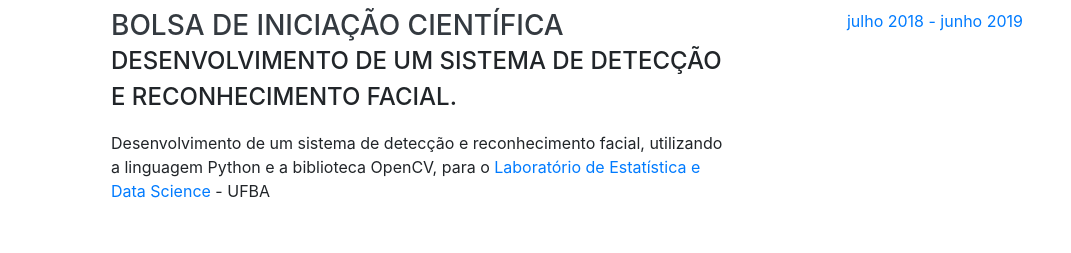
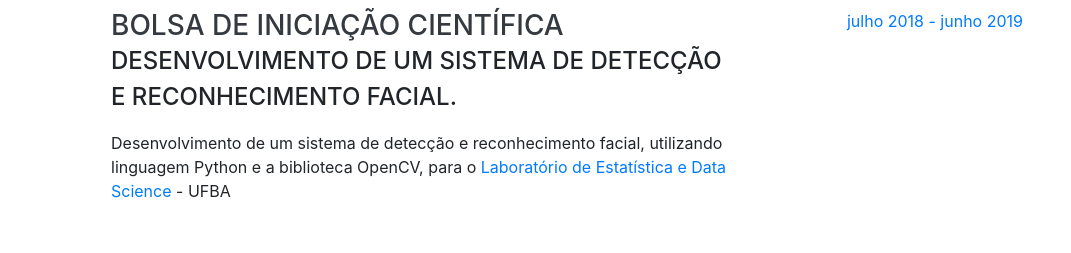
Before and after one commit to krysthianlessa/krysthianlessa.github.io, a website with bundled scripts: page index.html in a window 1280 px wide. Shown: the part 1160-1413 px from the top of the page, without its empty margins (209-1280 px from the left). Built offline with nearby package versions, Linux system fonts and the light colour scheme; a web font is replaced by a local one.

Commit message:
Corrige título

```diff
--- a/index.html
+++ b/index.html
@@ -8,7 +8,7 @@
   <meta name="description" content="">
   <meta name="author" content="">
 
-  <title>Krysthian Lessa - Resume</title>
+  <title>Krysthian Lessa - Currículo</title>
 
   <!-- Bootstrap core CSS -->
   <link href="vendor/bootstrap/css/bootstrap.min.css" rel="stylesheet">
@@ -108,7 +108,7 @@
           <div class="resume-content">
             <h3 class="mb-0">Bolsa de Iniciação Científica</h3>
             <div class="subheading mb-3">Desenvolvimento de um sistema de detecção e reconhecimento facial.</div>
-            <p>Desenvolvimento de um sistema de detecção e reconhecimento facial, utilizando a linguagem Python e a biblioteca OpenCV, para o <a href="http://www.led.ufba.br/">Laboratório de Estatística e Data Science</a> - UFBA</p>
+            <p>Desenvolvimento de um sistema de detecção e reconhecimento facial, utilizando linguagem Python e a biblioteca OpenCV, para o <a href="http://www.led.ufba.br/">Laboratório de Estatística e Data Science</a> - UFBA</p>
           </div>
           <div class="resume-date text-md-right">
             <span class="text-primary">julho 2018 - junho 2019</span>
```
